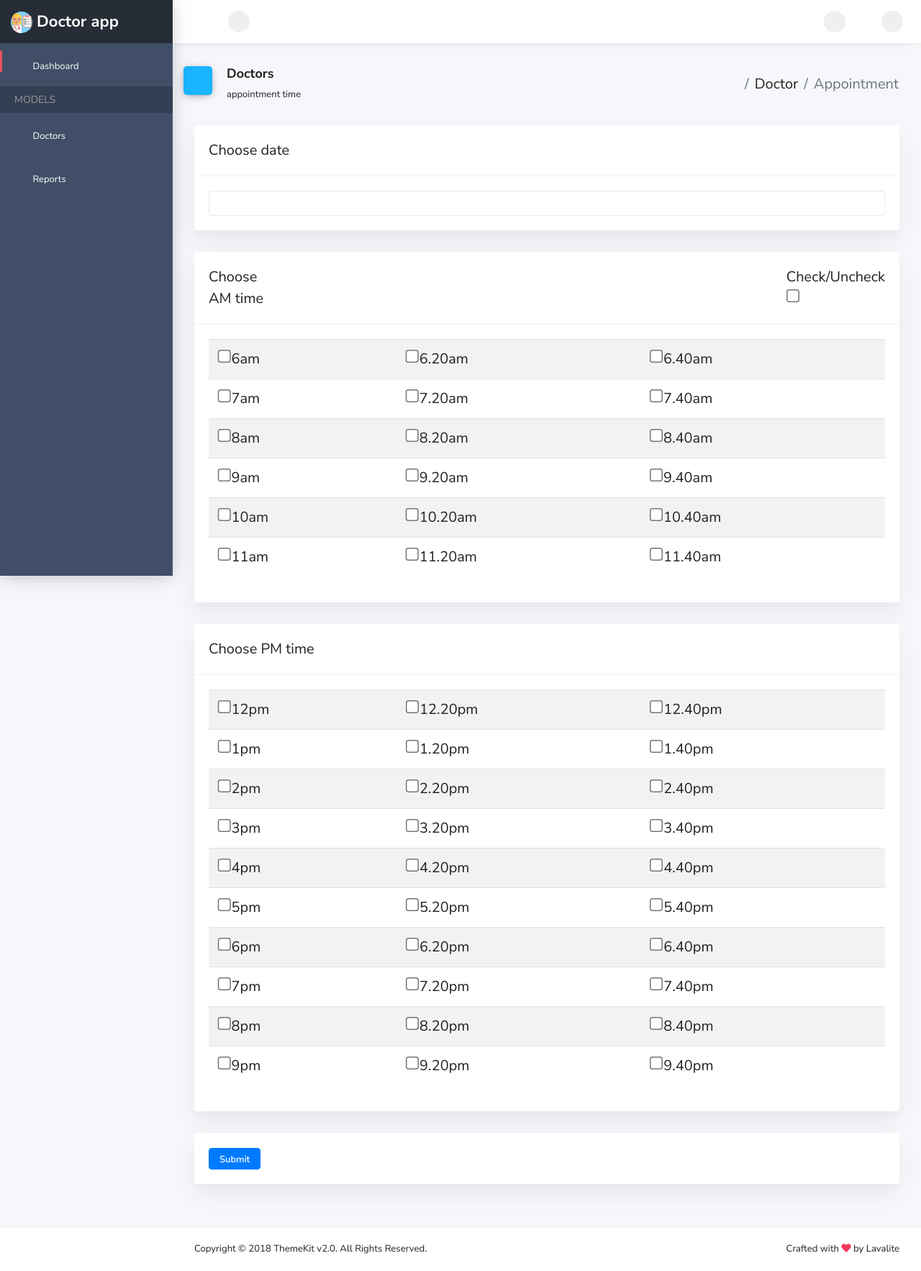
After one commit to bojkovskidamjan/Doctor-appointment, a Laravel app: page /appointment/create in a window 1280 px wide. The commit adds this page. Shown: the whole page at 72% size. Run offline with Laravel 10, Linux system fonts and the light colour scheme; some libraries are stand-ins or nearby versions; some web fonts are replaced.

Commit message:
Created Appointment Controller && Appointment model, implemented the view for creation of appointment, added route in web.php.

```diff
--- /dev/null
+++ b/doctor-app/app/Http/Controllers/AppointmentController.php
@@ -0,0 +1,64 @@
+<?php
+
+namespace App\Http\Controllers;
+
+use Illuminate\Http\Request;
+
+class AppointmentController extends Controller
+{
+    /**
+     * Display a listing of the resource.
+     */
+    public function index()
+    {
+        //
+    }
+
+    /**
+     * Show the form for creating a new resource.
+     */
+    public function create()
+    {
+        return view('admin.appointment.create');
+    }
+
+    /**
+     * Store a newly created resource in storage.
+     */
+    public function store(Request $request)
+    {
+        //
+    }
+
+    /**
+     * Display the specified resource.
+     */
+    public function show(string $id)
+    {
+        //
+    }
+
+    /**
+     * Show the form for editing the specified resource.
+     */
+    public function edit(string $id)
+    {
+        //
+    }
+
+    /**
+     * Update the specified resource in storage.
+     */
+    public function update(Request $request, string $id)
+    {
+        //
+    }
+
+    /**
+     * Remove the specified resource from storage.
+     */
+    public function destroy(string $id)
+    {
+        //
+    }
+}
--- /dev/null
+++ b/doctor-app/resources/views/admin/appointment/create.blade.php
@@ -0,0 +1,164 @@
+@extends('admin.layouts.master')
+@section('content')
+
+    <div class="page-header">
+        <div class="row align-items-end">
+            <div class="col-lg-8">
+                <div class="page-header-title">
+                    <i class="ik ik-command bg-blue"></i>
+                    <div class="d-inline">
+                        <h5>Doctors</h5>
+                        <span>appointment time</span>
+                    </div>
+                </div>
+            </div>
+            <div class="col-lg-4">
+                <nav class="breadcrumb-container" aria-label="breadcrumb">
+                    <ol class="breadcrumb">
+                        <li class="breadcrumb-item">
+                            <a href="../index.html"><i class="ik ik-home"></i></a>
+                        </li>
+                        <li class="breadcrumb-item"><a href="#">Doctor</a></li>
+                        <li class="breadcrumb-item active" aria-current="page">Appointment</li>
+                    </ol>
+                </nav>
+            </div>
+        </div>
+    </div>
+
+    <div class="container">
+        <div class="card">
+            <div class="card-header">
+                Choose date
+            </div>
+            <div class="card-body">
+                <input type="text"
+                       class="form-control datetimepicker-input"
+                       id="datepicker"
+                       data-toggle="datetimepicker"
+                       data-target="#datepicker">
+            </div>
+        </div>
+
+        <div class="card">
+            <div class="card-header">
+                Choose AM time
+                <span style="margin-left: 700px">Check/Uncheck
+                    <input type="checkbox" onclick="for(c in document.
+                    getElementsByName('time[]')) document.
+                    getElementsByName('time[]').item(c).checked=this.checked">
+                </span>
+            </div>
+            <div class="card-body">
+                <table class="table table-striped">
+                    <tbody>
+                    <tr>
+                        <td><input type="checkbox" name="time[]" value="6am">6am</td>
+                        <td><input type="checkbox" name="time[]" value="6.20am">6.20am</td>
+                        <td><input type="checkbox" name="time[]" value="6.40am">6.40am</td>
+                    </tr>
+                    <tr>
+                        <td><input type="checkbox" name="time[]" value="7am">7am</td>
+                        <td><input type="checkbox" name="time[]" value="7.20am">7.20am</td>
+                        <td><input type="checkbox" name="time[]" value="7.40am">7.40am</td>
+                    </tr>
+                    <tr>
+                        <td><input type="checkbox" name="time[]" value="8am">8am</td>
+                        <td><input type="checkbox" name="time[]" value="8.20am">8.20am</td>
+                        <td><input type="checkbox" name="time[]" value="8.40am">8.40am</td>
+                    </tr>
+                    <tr>
+                        <td><input type="checkbox" name="time[]" value="9am">9am</td>
+                        <td><input type="checkbox" name="time[]" value="9.20am">9.20am</td>
+                        <td><input type="checkbox" name="time[]" value="9.40am">9.40am</td>
+                    </tr>
+                    <tr>
+                        <td><input type="checkbox" name="time[]" value="10am">10am</td>
+                        <td><input type="checkbox" name="time[]" value="10.20am">10.20am</td>
+                        <td><input type="checkbox" name="time[]" value="10.40am">10.40am</td>
+                    </tr>
+                    <tr>
+                        <td><input type="checkbox" name="time[]" value="11am">11am</td>
+                        <td><input type="checkbox" name="time[]" value="11.20am">11.20am</td>
+                        <td><input type="checkbox" name="time[]" value="11.40am">11.40am</td>
+                    </tr>
+                    </tbody>
+                </table>
+            </div>
+        </div>
+        <div class="card">
+            <div class="card-header">
+                Choose PM time
+            </div>
+            <div class="card-body">
+                <table class="table table-striped">
+                    <tbody>
+                    <tr>
+                        <td><input type="checkbox" name="time[]" value="12pm">12pm</td>
+                        <td><input type="checkbox" name="time[]" value="12.20pm">12.20pm</td>
+                        <td><input type="checkbox" name="time[]" value="12.40pm">12.40pm</td>
+                    </tr>
+                    <tr>
+                        <td><input type="checkbox" name="time[]" value="1pm">1pm</td>
+                        <td><input type="checkbox" name="time[]" value="1.20pm">1.20pm</td>
+                        <td><input type="checkbox" name="time[]" value="1.40pm">1.40pm</td>
+                    </tr>
+                    <tr>
+                        <td><input type="checkbox" name="time[]" value="2pm">2pm</td>
+                        <td><input type="checkbox" name="time[]" value="2.20pm">2.20pm</td>
+                        <td><input type="checkbox" name="time[]" value="2.40pm">2.40pm</td>
+                    </tr>
+                    <tr>
+                        <td><input type="checkbox" name="time[]" value="3pm">3pm</td>
+                        <td><input type="checkbox" name="time[]" value="3.20pm">3.20pm</td>
+                        <td><input type="checkbox" name="time[]" value="3.40pm">3.40pm</td>
+                    </tr>
+                    <tr>
+                        <td><input type="checkbox" name="time[]" value="4pm">4pm</td>
+                        <td><input type="checkbox" name="time[]" value="4.20pm">4.20pm</td>
+                        <td><input type="checkbox" name="time[]" value="4.40pm">4.40pm</td>
+                    </tr><tr>
+                        <td><input type="checkbox" name="time[]" value="5pm">5pm</td>
+                        <td><input type="checkbox" name="time[]" value="5.20pm">5.20pm</td>
+                        <td><input type="checkbox" name="time[]" value="5.40pm">5.40pm</td>
+                    </tr>
+                    <tr>
+                        <td><input type="checkbox" name="time[]" value="6pm">6pm</td>
+                        <td><input type="checkbox" name="time[]" value="6.20pm">6.20pm</td>
+                        <td><input type="checkbox" name="time[]" value="6.40pm">6.40pm</td>
+                    </tr>
+                    <tr>
+                        <td><input type="checkbox" name="time[]" value="7pm">7pm</td>
+                        <td><input type="checkbox" name="time[]" value="7.20pm">7.20pm</td>
+                        <td><input type="checkbox" name="time[]" value="7.40pm">7.40pm</td>
+                    </tr>
+                    <tr>
+                        <td><input type="checkbox" name="time[]" value="8pm">8pm</td>
+                        <td><input type="checkbox" name="time[]" value="8.20pm">8.20pm</td>
+                        <td><input type="checkbox" name="time[]" value="8.40pm">8.40pm</td>
+                    </tr>
+                    <tr>
+                        <td><input type="checkbox" name="time[]" value="9pm">9pm</td>
+                        <td><input type="checkbox" name="time[]" value="9.20pm">9.20pm</td>
+                        <td><input type="checkbox" name="time[]" value="9.40pm">9.40pm</td>
+                    </tr>
+
+                    </tbody>
+                </table>
+            </div>
+        </div>
+        <div class="card">
+            <div class="card-body">
+                <button type="submit" class="btn btn-primary">Submit</button>
+            </div>
+        </div>
+    </div>
+<style type="text/css">
+    input[type="checkbox"]{
+        zoom:1.5;
+    }
+    body{
+        font-size: 20px;
+    }
+</style>
+@endsection
--- a/doctor-app/routes/web.php
+++ b/doctor-app/routes/web.php
@@ -1,5 +1,6 @@
 <?php
 
+use App\Http\Controllers\AppointmentController;
 use App\Http\Controllers\DoctorController;
 use Illuminate\Support\Facades\Auth;
 use Illuminate\Support\Facades\Route;
@@ -19,9 +20,9 @@ Route::get('/', function () {
     return view('dashboard');
 });
 
-//Route::get('/dashboard', function () {
-//    return view('dashboard');
-//});
+Route::get('/dashboard', function () {
+    return view('dashboard');
+});
 
 
 Auth::routes();
@@ -41,3 +42,6 @@ Route::group(['middleware' => ['auth', 'admin']], function () {
     });
 
 });
+Route::group(['prefix' => 'appointment'], function () {
+    Route::get('/create', [AppointmentController::class,'create']);
+});
```
Also changed, not shown: doctor-app/app/Models/Appointment.php (added, +11 -0 lines), doctor-app/resources/views/admin/layouts/content.blade.php (+6 -6 lines), doctor-app/database/migrations/2024_03_04_204838_create_appointments_table.php (added).
